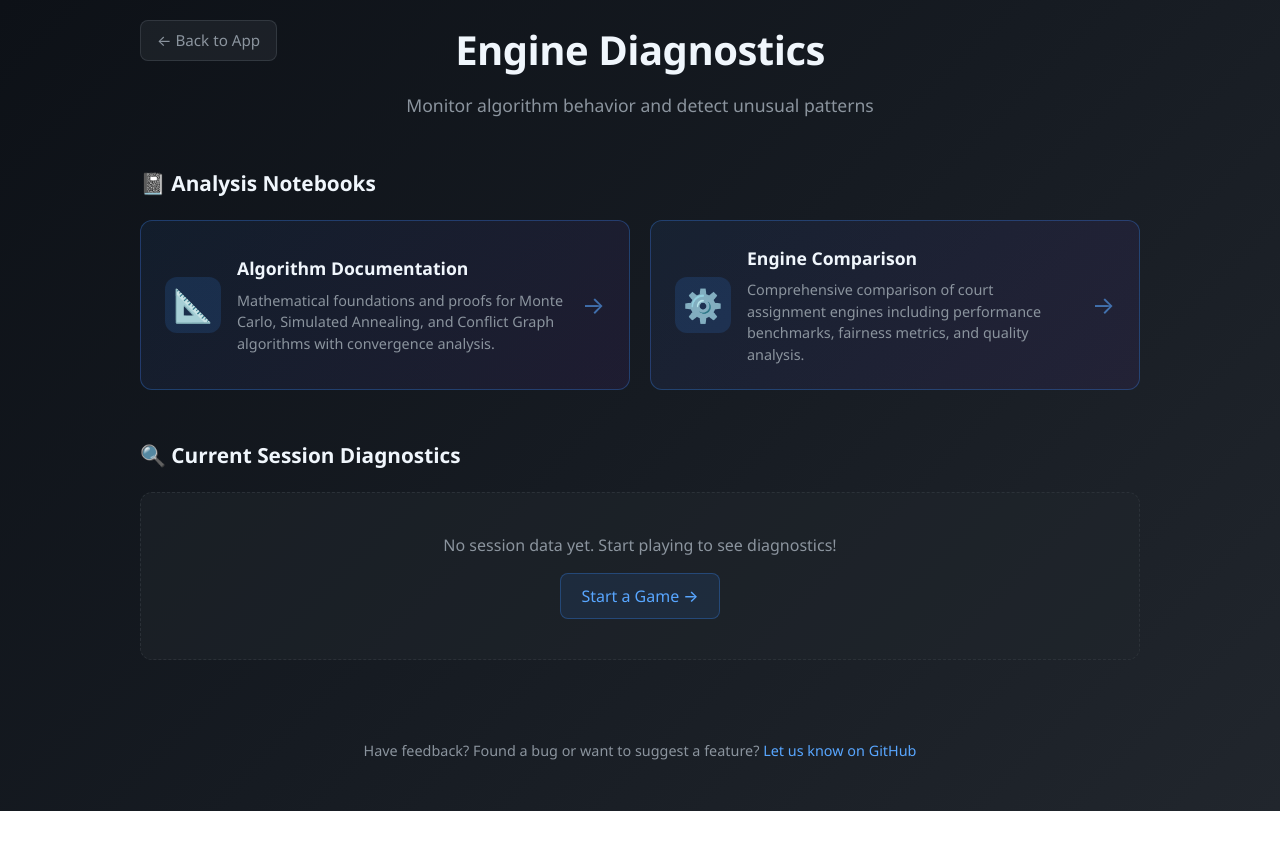
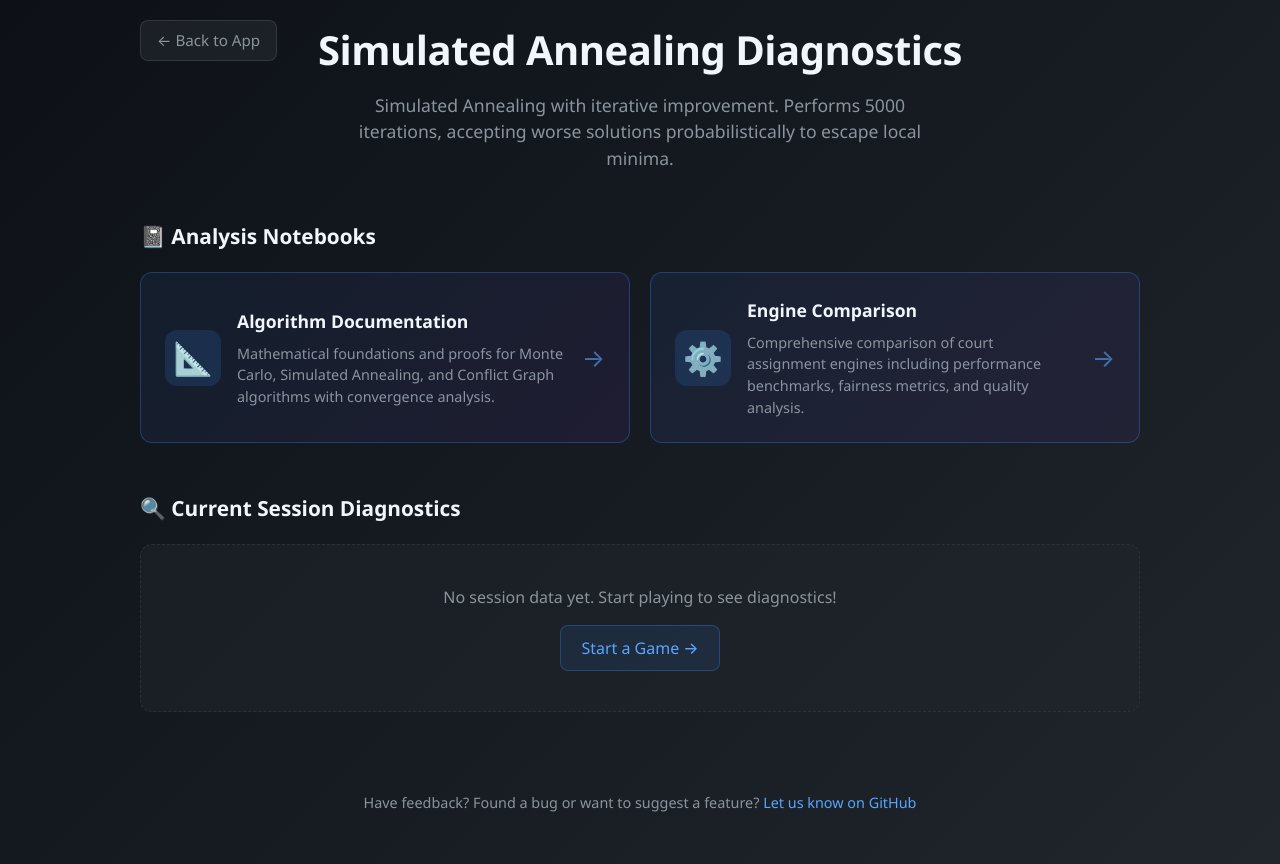
Before and after one commit to sylhare/Badminton, a React (Vite) app: page /stats in a window 1280 px wide. Before the commit the page ends 811 px from the top, so only its background shows below. Built offline with nearby package versions, Linux system fonts and the light colour scheme.

Commit message:
Add and display engine name

```diff
--- a/src/engines/ConflictGraphEngine.ts
+++ b/src/engines/ConflictGraphEngine.ts
@@ -12,6 +12,14 @@ export class ConflictGraphEngine extends BaseCourtAssignmentEngine implements IC
   private readonly MAX_SEARCH_ATTEMPTS = 100;
   private readonly OPPONENT_WEIGHT = 10;
   private readonly BALANCE_WEIGHT = 2;
+
+  getName(): string {
+    return 'Conflict Graph';
+  }
+
+  getDescription(): string {
+    return 'Deterministic greedy construction using conflict graph modeling. Systematically builds assignments by selecting players that minimize total conflict.';
+  }
 
   protected generateAssignments(players: Player[], numberOfCourts: number, startCourtNum: number): Court[] {
     return this.buildCourtsWithConflictGraph(players, numberOfCourts, startCourtNum);
--- a/src/engines/MonteCarloEngine.ts
+++ b/src/engines/MonteCarloEngine.ts
@@ -11,6 +11,14 @@ import { BaseCourtAssignmentEngine } from './BaseCourtAssignmentEngine';
 export class MonteCarloEngine extends BaseCourtAssignmentEngine implements ICourtAssignmentEngine {
   private costCache: Map<string, number> = new Map();
   private readonly MAX_ATTEMPTS = 300;
+
+  getName(): string {
+    return 'Monte Carlo';
+  }
+
+  getDescription(): string {
+    return 'Monte Carlo sampling with greedy evaluation. Generates 300 random candidate assignments and selects the one with lowest cost.';
+  }
 
   protected generateAssignments(players: Player[], numberOfCourts: number, startCourtNum: number): Court[] {
     this.costCache.clear();
--- a/src/engines/SimulatedAnnealingEngine.ts
+++ b/src/engines/SimulatedAnnealingEngine.ts
@@ -19,6 +19,14 @@ export class CourtAssignmentEngineSA extends BaseCourtAssignmentEngine implement
   private readonly SKILL_PAIR_PENALTY = 1000;
   private readonly BALANCE_PENALTY = 2000;
   private readonly SINGLES_REPEAT_PENALTY = 100;
+
+  getName(): string {
+    return 'Simulated Annealing';
+  }
+
+  getDescription(): string {
+    return 'Simulated Annealing with iterative improvement. Performs 5000 iterations, accepting worse solutions probabilistically to escape local minima.';
+  }
 
   protected generateAssignments(players: Player[], numberOfCourts: number, startCourtNum: number): Court[] {
     return this.runSimulatedAnnealing(players, numberOfCourts, startCourtNum);
--- a/src/engines/engineSelector.ts
+++ b/src/engines/engineSelector.ts
@@ -75,33 +75,3 @@ export const getEngineType = (): EngineType => currentEngineType;
 export const engine = (): ICourtAssignmentEngine => {
   return getEngineInstance(currentEngineType);
 };
-
-/**
- * Gets a human-readable name for the current engine.
- */
-export const getEngineName = (): string => {
-  switch (currentEngineType) {
-    case 'cg':
-      return 'Conflict Graph';
-    case 'mc':
-      return 'Monte Carlo';
-    case 'sa':
-    default:
-      return 'Simulated Annealing';
-  }
-};
-
-/**
- * Gets a description of the current engine's algorithm.
- */
-export const getEngineDescription = (): string => {
-  switch (currentEngineType) {
-    case 'cg':
-      return 'Deterministic greedy construction using conflict graph modeling. Systematically builds assignments by selecting players that minimize total conflict.';
-    case 'mc':
-      return 'Monte Carlo sampling with greedy evaluation. Generates 300 random candidate assignments and selects the one with lowest cost.';
-    case 'sa':
-    default:
-      return 'Simulated Annealing with iterative improvement. Performs 5000 iterations, accepting worse solutions probabilistically to escape local minima.';
-  }
-};
--- a/src/pages/StatsPage.tsx
+++ b/src/pages/StatsPage.tsx
@@ -285,9 +285,9 @@ function StatsPage(): React.ReactElement {
           <a href={basePath} className="back-link" data-testid="back-to-app">
             ← Back to App
           </a>
-          <h1>Engine Diagnostics</h1>
+          <h1>{engine().getName()} Diagnostics</h1>
           <p className="stats-subtitle">
-            Monitor algorithm behavior and detect unusual patterns
+            {engine().getDescription()}
           </p>
         </header>
 
--- a/src/types/index.ts
+++ b/src/types/index.ts
@@ -60,4 +60,6 @@ export interface ICourtAssignmentTracker {
 
 export interface ICourtAssignmentEngine extends ICourtAssignmentTracker {
   generate(players: Player[], numberOfCourts: number, manualSelection?: ManualCourtSelection, forceBenchPlayerIds?: Set<string>): Court[];
+  getName(): string;
+  getDescription(): string;
 }
```
Also changed, not shown: 1 other file (tests, documents, lock files or other folders).
